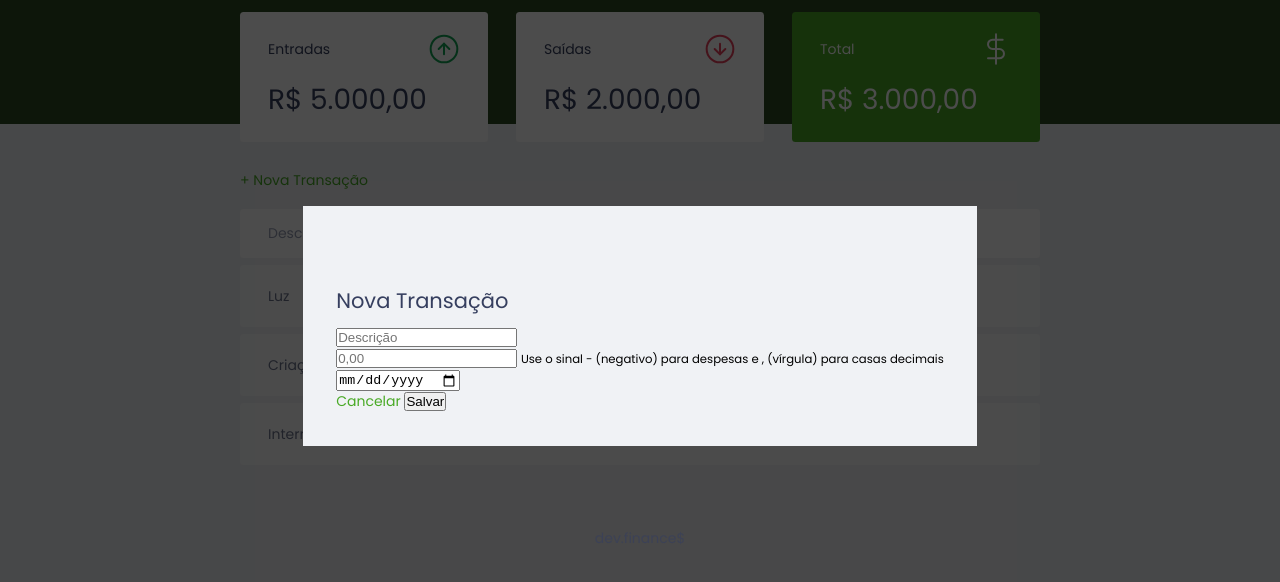
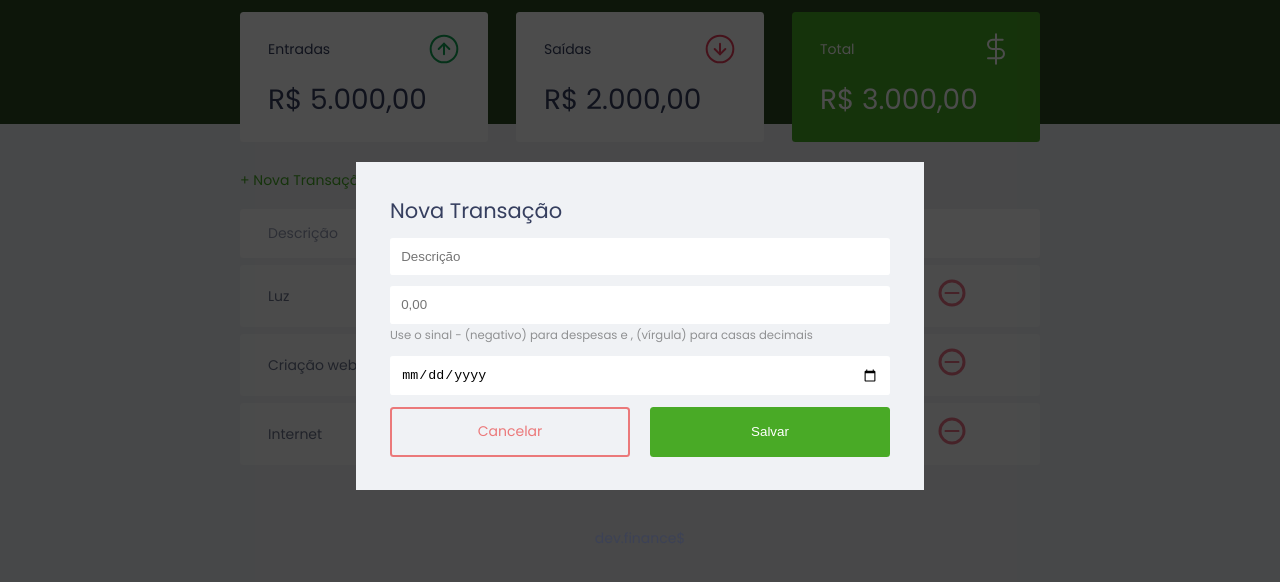
Before and after one commit to milenetaborda/dev-finance, a plain HTML site: page index.html in a window 1280 px wide. Shown: the part 74-656 px from the top of the page. Drawn offline with Linux system fonts and the light colour scheme.

Commit message:
style: add style form

```diff
--- a/styles.css
+++ b/styles.css
@@ -1,6 +1,9 @@
 /* Global ===================== */
 :root {
   --dark-blue: #363f5f;
+  --green: #49aa26;
+  --light-green: #3dd705;
+  --red: #e92929;
 }
 
 * {
@@ -46,17 +49,51 @@ h2 {
 
 /* Links & Buttons ===================== */
 a {
-  color: #49AA26;
+  color: var(--green);
   text-decoration: none;
 }
 
 a:hover {
-  color: #3dd705;
+  color: var(--light-green);
+}
+
+button {
+  width: 100%;
+  height: 50px;
+  border: none;
+  border-radius: 0.25rem;
+
+  color: white;
+  background: var(--green);
+  padding: 0;
+
+  cursor: pointer;
+}
+
+button:hover {
+  background: var(--light-green);
 }
 
 .button.new {
   display: inline-block;
   margin-bottom: .8rem;
+}
+
+.button.cancel {
+  color: var(--red);
+  border: 2px var(--red) solid;
+  border-radius: 0.25rem;
+  height: 50px;
+
+  display: flex;
+  align-items: center;
+  justify-content: center;
+
+  opacity: 0.6;
+}
+
+.button.cancel:hover {
+  opacity: 1;
 }
 
 /* Header ===================== */
@@ -109,7 +146,7 @@ header {
 }
 
 .card.total {
-  background: #49AA26;
+  background: var(--green);
   color: white;
 }
 
@@ -198,6 +235,42 @@ td.expense {
   padding: 2.4rem;
 }
 
+/* Form ===================== */
+#form {
+  max-width: 500px;
+}
+
+#form h2 {
+  margin-top: 0;
+}
+
+input {
+  border: none;
+  border-radius: 0.2rem;
+  width: 100%;
+
+  padding: 0.8rem;
+}
+
+.input-group {
+  margin-top: 0.8rem;
+}
+
+.input-group small {
+  opacity: 0.4;
+}
+
+.input-group.actions {
+  display: flex;
+  justify-content: space-between;
+  align-items: center;
+}
+
+.input-group.actions .button,
+.input-group.actions button {
+  width: 48%;
+}
+
 /* Footer ===================== */
 footer {
   text-align: center;
```
